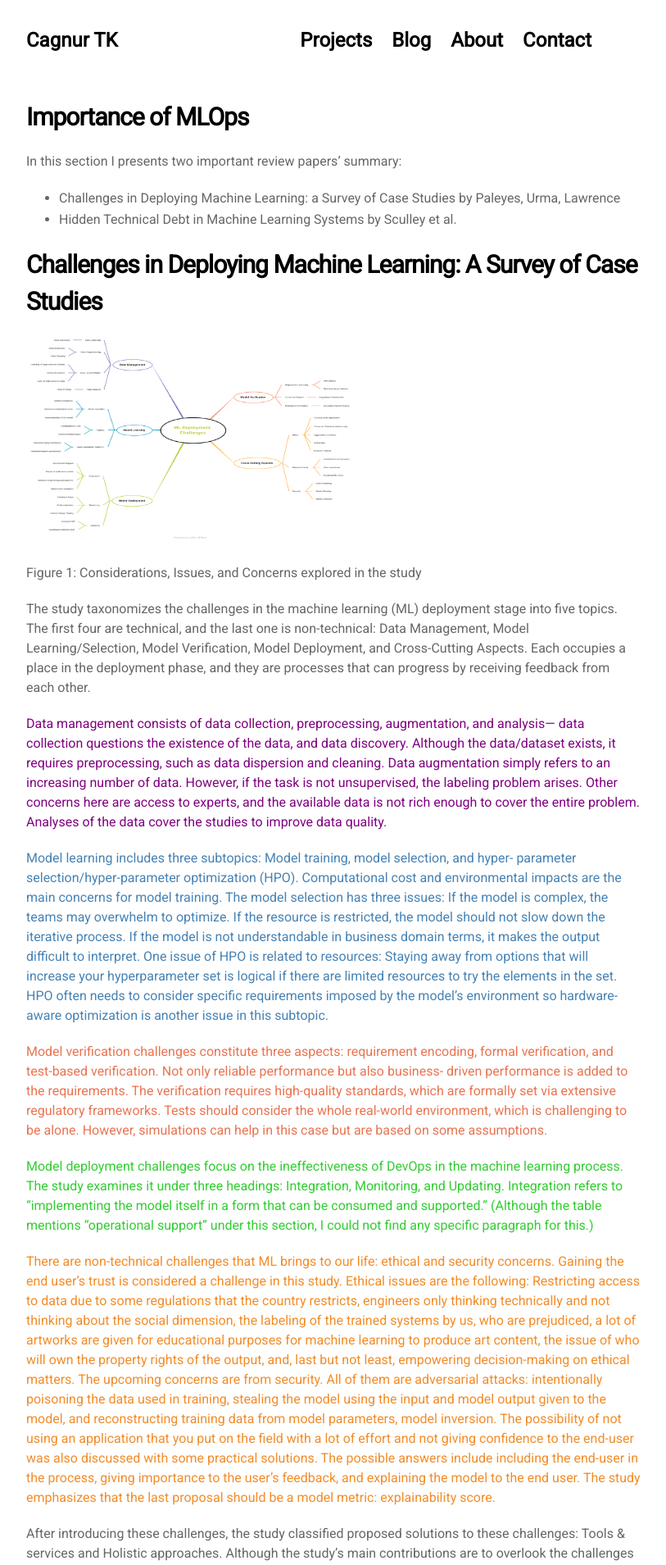
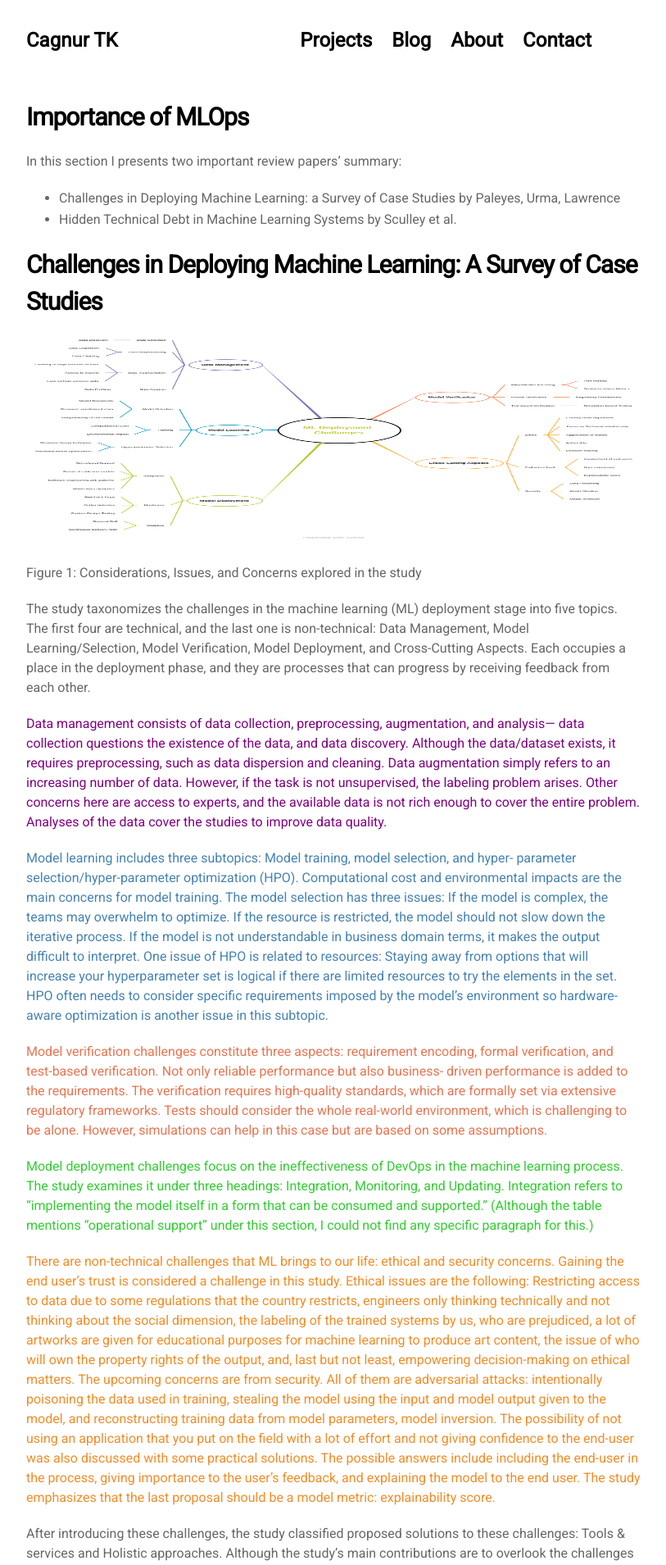
Before and after one commit to Cagnurt/cagnurt.github.io, a Jekyll site: the page built from projects/proj-1.md, in a window 1280 px wide. Shown: the top 1909 px of the page at 82% size, without its empty margins (263-1076 px from the left). Built offline with Jekyll 4.4.1, drawn with Linux system fonts in a browser that asks for light colours; nearby versions of some CDN libraries; our own code applies the rules of GitHub Pages for plain Markdown files.

Commit message:
image width change

```diff
--- a/projects/proj-1.md
+++ b/projects/proj-1.md
@@ -7,7 +7,7 @@ In this section I presents two important review papers' summary:
 
 # Challenges in Deploying Machine Learning: A Survey of Case Studies
 
-<img src='./proj-1/AI_Challanges-Map_1.png' width=400 height=250>
+<img src='./proj-1/AI_Challanges-Map_1.png' width=750 height=250>
 
 Figure 1: Considerations, Issues, and Concerns explored in the study
 
@@ -73,7 +73,7 @@ academic world's awareness of these challenges.
 
 # Hidden Technical Debt in Machine Learning Systems
 
-<img src='./proj-1/AI_Challanges-Technical_Debt.png' width=400 height=250>
+<img src='./proj-1/AI_Challanges-Technical_Debt.png' width=750 height=250>
 Figure 2: Add title
 
 The study makes us think that the things that machine learning brings in have a price. It
```
